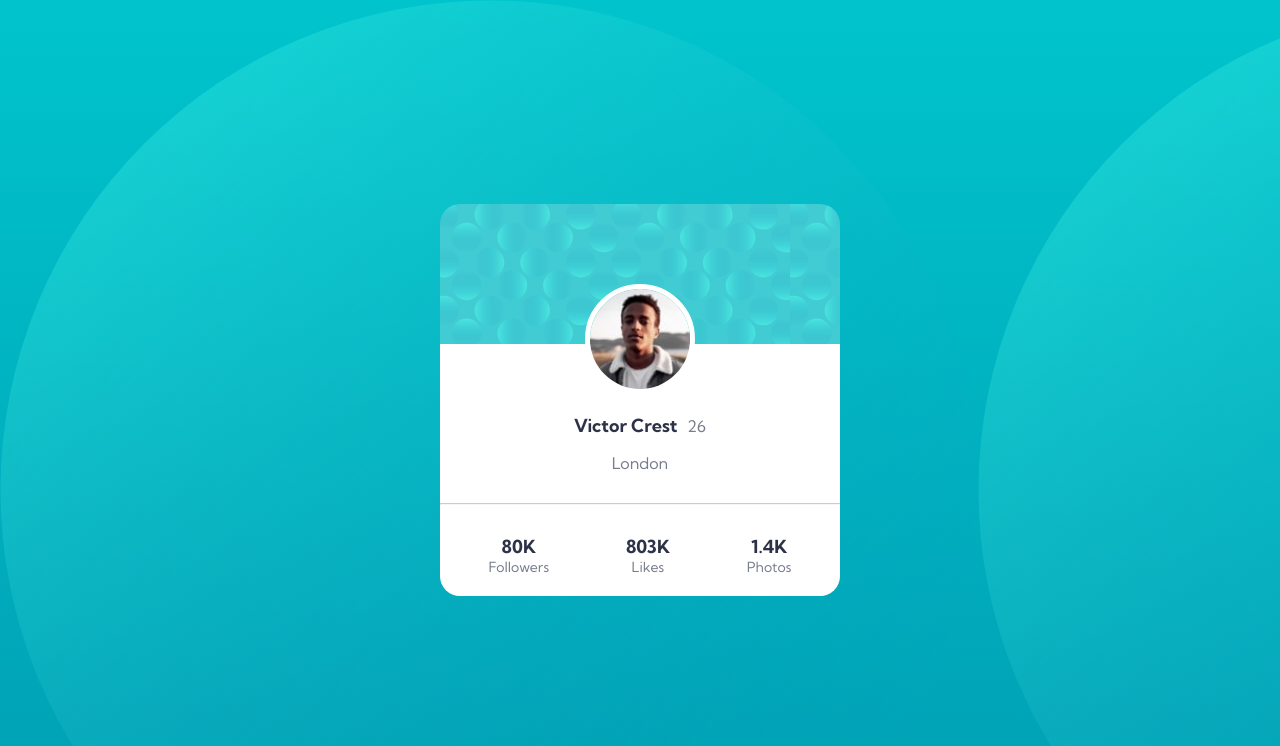
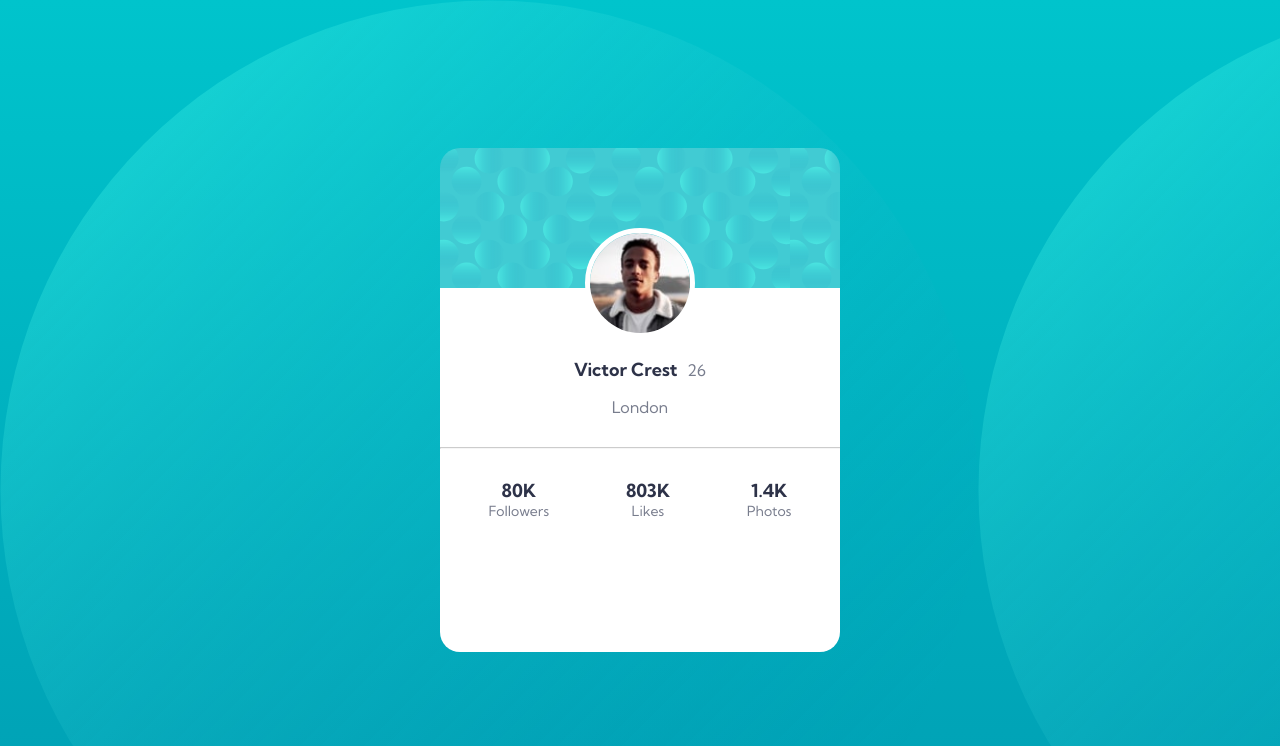
Before and after one commit to princevsuals/developer, a plain HTML site: page index.html in a window 1280 px wide. Drawn offline with Linux system fonts and the light colour scheme.

Commit message:
Update styles.css

```diff
--- a/styles.css
+++ b/styles.css
@@ -12,7 +12,8 @@ body {
 
 .container {
     background-color: white;
-    width: 400px;
+     width: clamp(400px, 30vw, 450px);
+    height: 63vh;
     text-align: center;
     border-radius: 20px;
     background-image: url(bg-pattern-card.svg);
```
